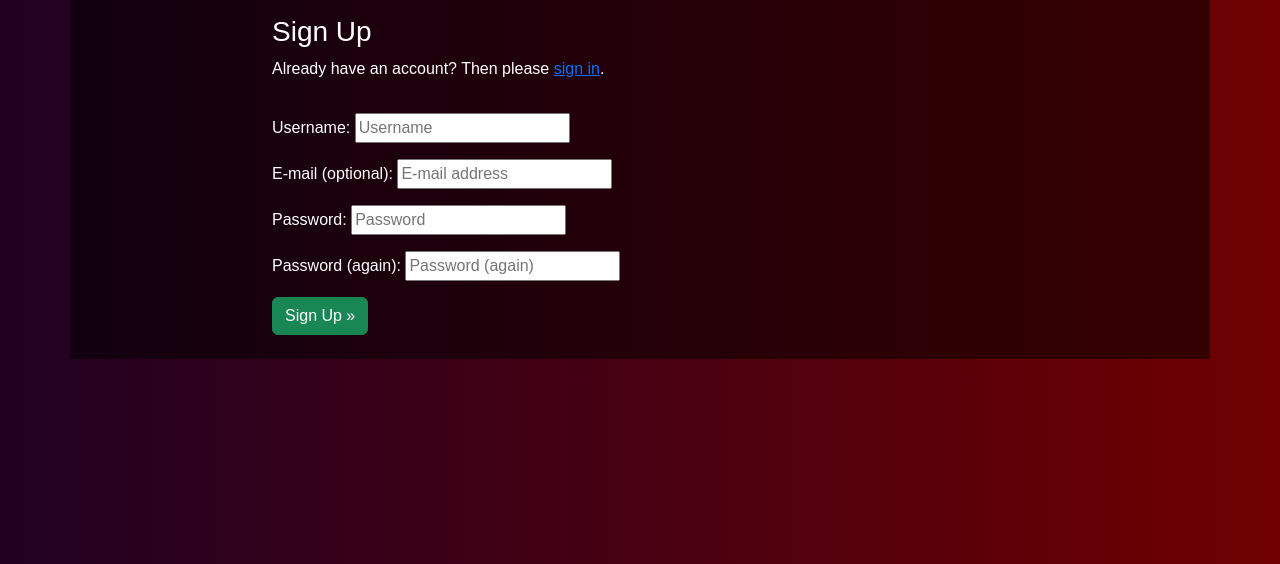
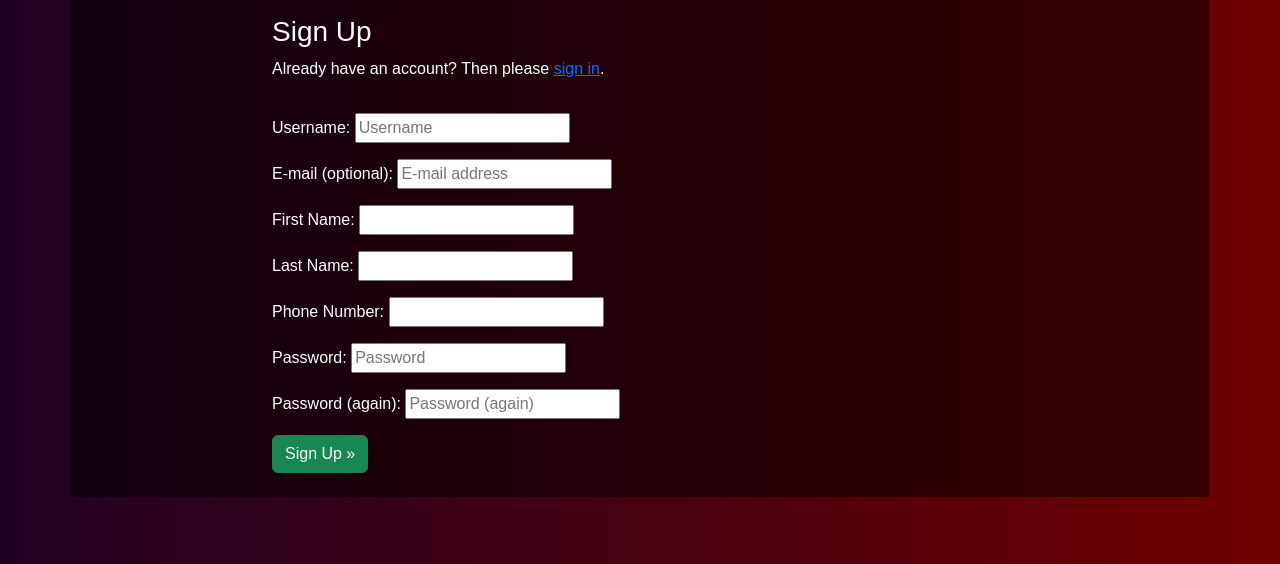
Before and after one commit to MiguelSanLeon/Bakalar-booking-app, a Django app: page /accounts/signup/ in a window 1280 px wide. Shown: the part 126-690 px from the top of the page. Run offline with Django 3.2, Linux system fonts and the light colour scheme; some libraries are stand-ins or nearby versions; some web fonts are replaced.

Commit message:
Add custom form for signup process

```diff
--- a/bakalar/settings.py
+++ b/bakalar/settings.py
@@ -55,6 +55,10 @@ SITE_ID = 1
 
 LOGIN_REDIRECT_URL = '/'
 LOGOUT_REDIRECT_URL = '/'
+
+ACCOUNT_FORMS = {
+    'signup': 'booking.forms.CustomSignupForm',
+}
 
 MIDDLEWARE = [
     'django.middleware.security.SecurityMiddleware',
--- /dev/null
+++ b/booking/forms.py
@@ -0,0 +1,21 @@
+# forms.py
+
+from allauth.account.forms import SignupForm
+from django import forms
+from .models import UserProfile
+
+
+class CustomSignupForm(SignupForm):
+    first_name = forms.CharField(max_length=25, label='First Name')
+    last_name = forms.CharField(max_length=25, label='Last Name')
+    phone_number = forms.CharField(max_length=11, label='Phone Number')
+
+    def save(self, request):
+        user = super(CustomSignupForm, self).save(request)
+        first_name = self.cleaned_data['first_name']
+        last_name = self.cleaned_data['last_name']
+        phone_number = self.cleaned_data['phone_number']
+        user_profile = UserProfile.objects.create(
+            user=user, first_name=first_name, last_name=last_name, phone_number=phone_number)
+        user_profile.save()
+        return user
--- a/booking/views.py
+++ b/booking/views.py
@@ -1,15 +1,12 @@
 from django.shortcuts import render
-from django.views import generic, View
-from .models import Booking
+from django.views import View
 
 
 class HomePage(View):
-
     def get(self, request, *args, **kwargs):
         return render(request, "index.html")
 
 
 class MenuPage(View):
-
     def get(self, request, *args, **kwargs):
         return render(request, "menu.html")
--- a/templates/index.html
+++ b/templates/index.html
@@ -15,7 +15,7 @@
 <div class="container bg-none my-3">
     <div class="row justify-content-center bg-none">
         <div class="col-12 mx-18">
-            <button class="btn btn-warning custom-btn mx-2" >Menu</button>
+            <button class="btn btn-warning custom-btn mx-2" onclick="location.href = '/menu/';" >Menu</button>
             <button class="btn btn-warning custom-btn mx-3">Booking</button>
         </div>
     </div>
```
Also changed, not shown: templates/booking.html (added).
